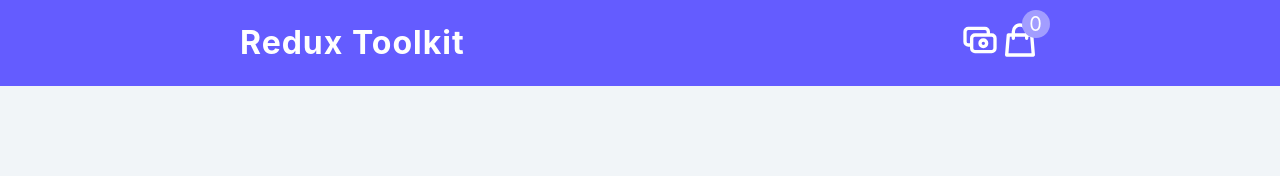
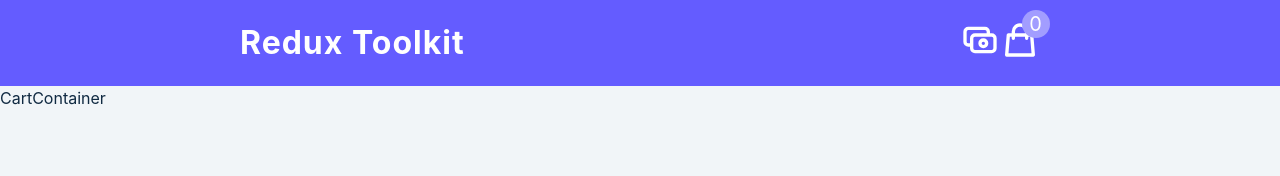
Before and after one commit to stecor/learn-redux, a React (Create React App) app: page / in a window 1280 px wide. Shown: the top 176 px of the page. Built offline with nearby package versions, Linux system fonts and the light colour scheme.

Commit message:
cartcontainer commit

```diff
--- a/src/App.js
+++ b/src/App.js
@@ -1,10 +1,11 @@
 import Navbar from './components/Navbar'
-
+import CartContainer from './components/CartContainer'
 function App() {
   return (
     <div className='App'>
       <main>
         <Navbar />
+        <CartContainer />
       </main>
     </div>
   )
--- /dev/null
+++ b/src/components/CartContainer.js
@@ -0,0 +1,8 @@
+import React from 'react'
+import CartItem from './CartItem'
+
+const CartContainer = () => {
+  return <div>CartContainer</div>
+}
+
+export default CartContainer
--- /dev/null
+++ b/src/components/CartItem.js
@@ -0,0 +1,7 @@
+import React from 'react'
+
+const CartItem = () => {
+  return <div>CartItem</div>
+}
+
+export default CartItem
```
